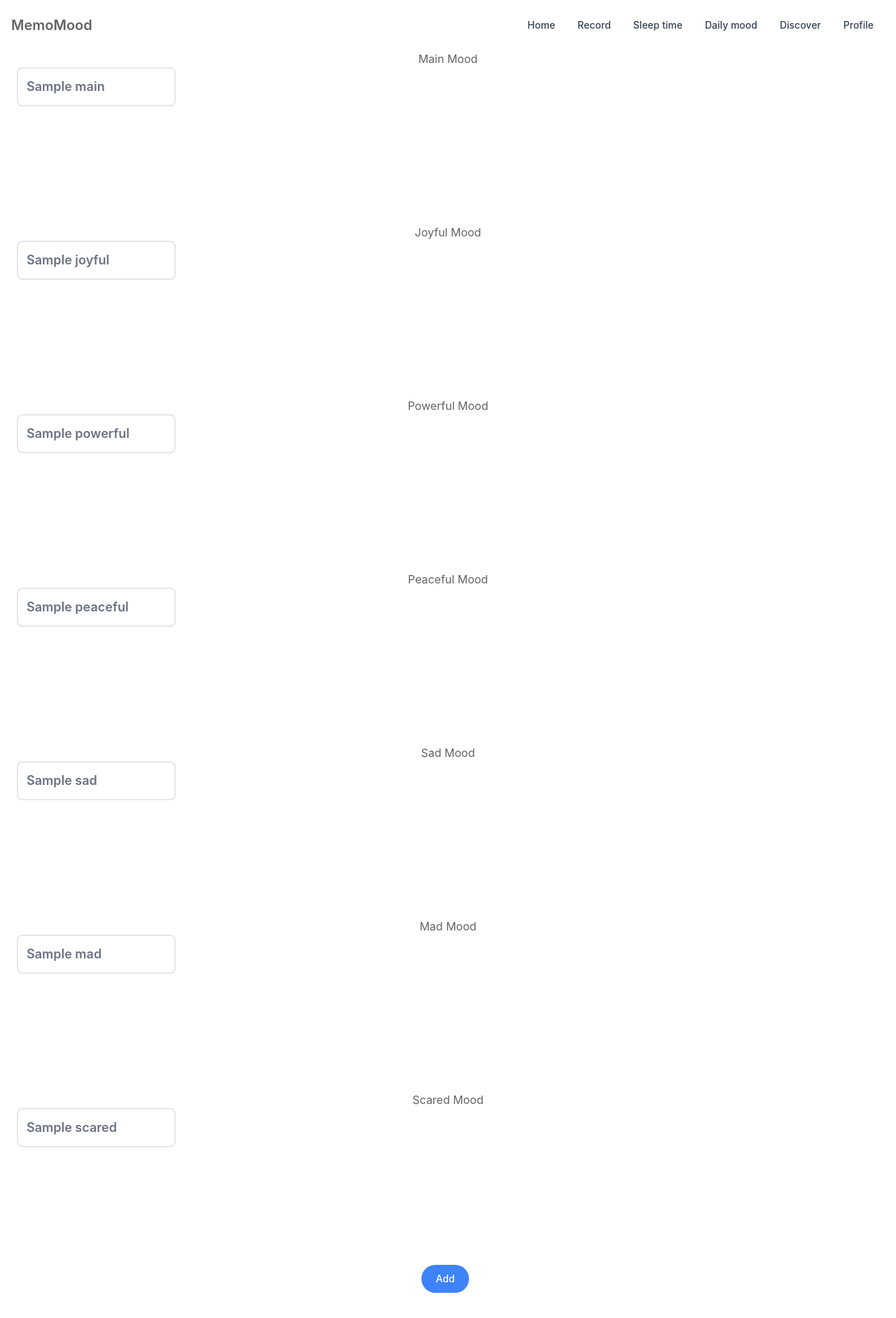
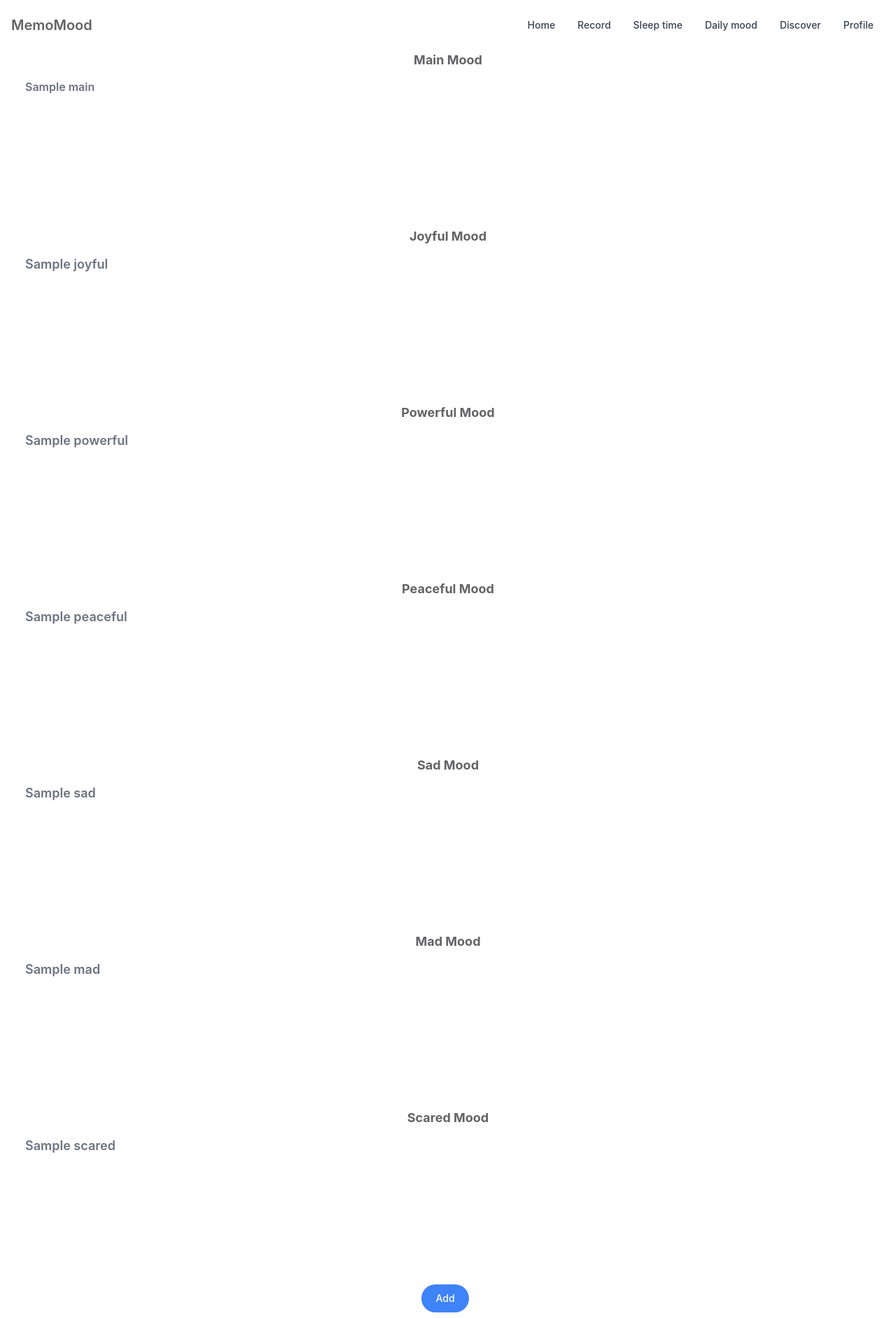
Before and after one commit to MemoMood/MemoMood, a Django app: template mood/templates/mood/add_choice/mood_list.html in a window 1280 px wide. Shown: the whole page at 70% size. Before the commit the page ends 1848 px from the top, so only its background shows below. Run offline with Django 4.2, Linux system fonts and the light colour scheme; the template is opened without the code that fills it: most values are stand-ins (such as "Sample title", 1, 10 or a date in 2020); style sheets or scripts are compiled from the project's sources; some libraries are stand-ins or nearby versions.

Commit message:
add color to each main mood

```diff
--- a/mood/templates/mood/add_choice/mood_list.html
+++ b/mood/templates/mood/add_choice/mood_list.html
@@ -5,13 +5,30 @@
 {% block content%}
 <form action="{% url 'add_mood_list' %}" method="post" class="px-6">
     {% csrf_token %}
-    <h5>Main Mood</h5>
+    <div class="pb-20">
+        <h5 class="text-lg font-bold">Main Mood</h5>
         <ul class="h-56 grid grid-cols-5 gap-6 content-start">
             {% for m in Main %}
             <li>
                 <input type="checkbox" id="{{m}}-option" value="{{m}}" name="fav-mood[]" class="hidden peer">
                 <label for="{{m}}-option"
-                class="inline-flex justify-between items-center p-3 w-full text-gray-500 bg-white rounded-lg border-2 border-gray-200 cursor-pointer dark:hover:text-gray-300 dark:border-gray-700 peer-checked:border-blue-600 hover:text-gray-600 dark:peer-checked:text-gray-300 peer-checked:text-gray-600 hover:bg-gray-50 dark:text-gray-400 dark:bg-gray-800 dark:hover:bg-gray-700">
+                    class="inline-flex justify-between items-center p-3 w-full text-gray-500 bg-white rounded-lg border-4 border-yellow-300 cursor-pointer peer-checked:border-yellow-400 peer-checked:bg-yellow-400 hover:text-gray-600 peer-checked:text-white hover:bg-gray-50">
+                    <div class="block">
+                        <div class="w-full text-base font-semibold">{{m}}</div>
+                    </div>
+                </label>
+            </li>
+            {% endfor %}
+        </ul>
+    </div>
+    <div class="pb-20">
+        <h5 class="text-lg font-bold">Joyful Mood</h5>
+        <ul class="h-56 grid grid-cols-5 gap-6 content-start">
+            {% for m in Joyful %}
+            <li>
+                <input type="checkbox" id="{{m}}-option" value="{{m}}" name="fav-mood[]" class="hidden peer">
+                <label for="{{m}}-option"
+                    class="inline-flex justify-between items-center p-3 w-full text-gray-500 bg-white rounded-lg border-4 border-yellow-300 cursor-pointer peer-checked:border-yellow-300 peer-checked:bg-yellow-300 hover:text-gray-600 peer-checked:text-yellow-900 hover:bg-gray-50">
                     <div class="block">
                         <div class="w-full text-lg font-semibold">{{m}}</div>
                     </div>
@@ -19,14 +36,15 @@
             </li>
             {% endfor %}
         </ul>
-
-    <h5>Joyful Mood</h5>
+    </div>
+    <div class="pb-20">
+        <h5 class="text-lg font-bold">Powerful Mood</h5>
         <ul class="h-56 grid grid-cols-5 gap-6 content-start">
-        {% for m in Joyful %}
+            {% for m in Powerful %}
             <li>
                 <input type="checkbox" id="{{m}}-option" value="{{m}}" name="fav-mood[]" class="hidden peer">
                 <label for="{{m}}-option"
-                class="inline-flex justify-between items-center p-3 w-full text-gray-500 bg-white rounded-lg border-2 border-gray-200 cursor-pointer dark:hover:text-gray-300 dark:border-gray-700 peer-checked:border-blue-600 hover:text-gray-600 dark:peer-checked:text-gray-300 peer-checked:text-gray-600 hover:bg-gray-50 dark:text-gray-400 dark:bg-gray-800 dark:hover:bg-gray-700">
+                    class="inline-flex justify-between items-center p-3 w-full text-gray-500 bg-white rounded-lg border-4 border-green-300 cursor-pointer peer-checked:border-green-400 peer-checked:bg-green-400 hover:text-gray-600 peer-checked:text-green-800 hover:bg-gray-50">
                     <div class="block">
                         <div class="w-full text-lg font-semibold">{{m}}</div>
                     </div>
@@ -34,14 +52,16 @@
             </li>
             {% endfor %}
         </ul>
+    </div>
 
-    <h5>Powerful Mood</h5>
+    <div class="pb-20">
+        <h5 class="text-lg font-bold">Peaceful Mood</h5>
         <ul class="h-56 grid grid-cols-5 gap-6 content-start">
-        {% for m in Powerful %}
+            {% for m in Peaceful %}
             <li>
                 <input type="checkbox" id="{{m}}-option" value="{{m}}" name="fav-mood[]" class="hidden peer">
                 <label for="{{m}}-option"
-                class="inline-flex justify-between items-center p-3 w-full text-gray-500 bg-white rounded-lg border-2 border-gray-200 cursor-pointer dark:hover:text-gray-300 dark:border-gray-700 peer-checked:border-blue-600 hover:text-gray-600 dark:peer-checked:text-gray-300 peer-checked:text-gray-600 hover:bg-gray-50 dark:text-gray-400 dark:bg-gray-800 dark:hover:bg-gray-700">
+                    class="inline-flex justify-between items-center p-3 w-full text-gray-500 bg-white rounded-lg border-4 border-blue-300 cursor-pointer peer-checked:border-blue-400 peer-checked:bg-blue-400 hover:text-gray-600 peer-checked:text-white hover:bg-gray-50">
                     <div class="block">
                         <div class="w-full text-lg font-semibold">{{m}}</div>
                     </div>
@@ -49,14 +69,16 @@
             </li>
             {% endfor %}
         </ul>
+    </div>
 
-    <h5>Peaceful Mood</h5>
+    <div class="pb-20">
+        <h5 class="text-lg font-bold">Sad Mood</h5>
         <ul class="h-56 grid grid-cols-5 gap-6 content-start">
-        {% for m in Peaceful %}
+            {% for m in Sad %}
             <li>
                 <input type="checkbox" id="{{m}}-option" value="{{m}}" name="fav-mood[]" class="hidden peer">
                 <label for="{{m}}-option"
-                class="inline-flex justify-between items-center p-3 w-full text-gray-500 bg-white rounded-lg border-2 border-gray-200 cursor-pointer dark:hover:text-gray-300 dark:border-gray-700 peer-checked:border-blue-600 hover:text-gray-600 dark:peer-checked:text-gray-300 peer-checked:text-gray-600 hover:bg-gray-50 dark:text-gray-400 dark:bg-gray-800 dark:hover:bg-gray-700">
+                    class="inline-flex justify-between items-center p-3 w-full text-gray-500 bg-white rounded-lg border-4 border-purple-300 cursor-pointer peer-checked:border-purple-400 peer-checked:bg-purple-400 hover:text-gray-600 peer-checked:text-white hover:bg-gray-50">
                     <div class="block">
                         <div class="w-full text-lg font-semibold">{{m}}</div>
                     </div>
@@ -64,14 +86,16 @@
             </li>
             {% endfor %}
         </ul>
+    </div>
 
-    <h5>Sad Mood</h5>
+    <div class="pb-20">
+        <h5 class="text-lg font-bold">Mad Mood</h5>
         <ul class="h-56 grid grid-cols-5 gap-6 content-start">
-        {% for m in Sad %}
+            {% for m in Mad %}
             <li>
                 <input type="checkbox" id="{{m}}-option" value="{{m}}" name="fav-mood[]" class="hidden peer">
                 <label for="{{m}}-option"
-                class="inline-flex justify-between items-center p-3 w-full text-gray-500 bg-white rounded-lg border-2 border-gray-200 cursor-pointer dark:hover:text-gray-300 dark:border-gray-700 peer-checked:border-blue-600 hover:text-gray-600 dark:peer-checked:text-gray-300 peer-checked:text-gray-600 hover:bg-gray-50 dark:text-gray-400 dark:bg-gray-800 dark:hover:bg-gray-700">
+                    class="inline-flex justify-between items-center p-3 w-full text-gray-500 bg-white rounded-lg border-4 border-red-300 cursor-pointer peer-checked:border-red-400 peer-checked:bg-red-400 hover:text-gray-600 peer-checked:text-white hover:bg-gray-50">
                     <div class="block">
                         <div class="w-full text-lg font-semibold">{{m}}</div>
                     </div>
@@ -79,14 +103,15 @@
             </li>
             {% endfor %}
         </ul>
-
-    <h5>Mad Mood</h5>
+    </div>
+    <div class="pb-20">
+        <h5 class="text-lg font-bold">Scared Mood</h5>
         <ul class="h-56 grid grid-cols-5 gap-6 content-start">
-        {% for m in Mad %}
+            {% for m in Scared %}
             <li>
                 <input type="checkbox" id="{{m}}-option" value="{{m}}" name="fav-mood[]" class="hidden peer">
                 <label for="{{m}}-option"
-                class="inline-flex justify-between items-center p-3 w-full text-gray-500 bg-white rounded-lg border-2 border-gray-200 cursor-pointer dark:hover:text-gray-300 dark:border-gray-700 peer-checked:border-blue-600 hover:text-gray-600 dark:peer-checked:text-gray-300 peer-checked:text-gray-600 hover:bg-gray-50 dark:text-gray-400 dark:bg-gray-800 dark:hover:bg-gray-700">
+                    class="inline-flex justify-between items-center p-3 w-full text-gray-500 bg-white rounded-lg border-4 border-orange-300 cursor-pointer peer-checked:border-orange-400 peer-checked:bg-orange-400 hover:text-gray-600 peer-checked:text-white hover:bg-gray-50">
                     <div class="block">
                         <div class="w-full text-lg font-semibold">{{m}}</div>
                     </div>
@@ -94,22 +119,7 @@
             </li>
             {% endfor %}
         </ul>
-
-    <h5>Scared Mood</h5>
-    <ul class="h-56 grid grid-cols-5 gap-6 content-start">
-        {% for m in Scared %}
-        <li>
-            <input type="checkbox" id="{{m}}-option" value="{{m}}" name="fav-mood[]" class="hidden peer">
-            <label for="{{m}}-option"
-                class="inline-flex justify-between items-center p-3 w-full text-gray-500 bg-white rounded-lg border-2 border-gray-200 cursor-pointer dark:hover:text-gray-300 dark:border-gray-700 peer-checked:border-blue-600 hover:text-gray-600 dark:peer-checked:text-gray-300 peer-checked:text-gray-600 hover:bg-gray-50 dark:text-gray-400 dark:bg-gray-800 dark:hover:bg-gray-700">
-                <div class="block">
-                    <div class="w-full text-lg font-semibold">{{m}}</div>
     </div>
-            </label>
-        </li>
-        {% endfor %}
-    </ul>
-
     <button type="submit"
         class="text-white bg-blue-500 hover:bg-blue-700 focus:outline-none focus:ring-4 focus:ring-blue-300 font-medium rounded-full text-sm px-5 py-2.5 text-center mr-2 mb-2 dark:bg-blue-600 dark:hover:bg-blue-700 dark:focus:ring-blue-800">
         Add
```
Lines whose indentation alone changed are shown as unchanged.
